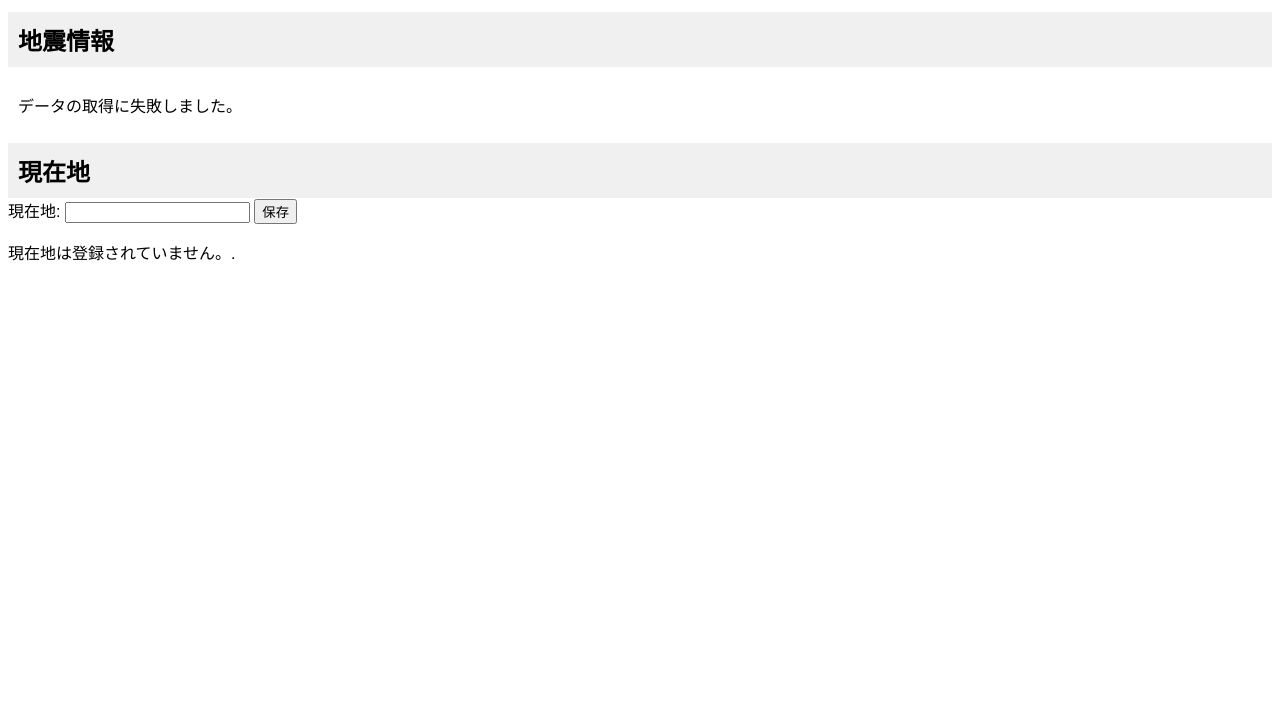
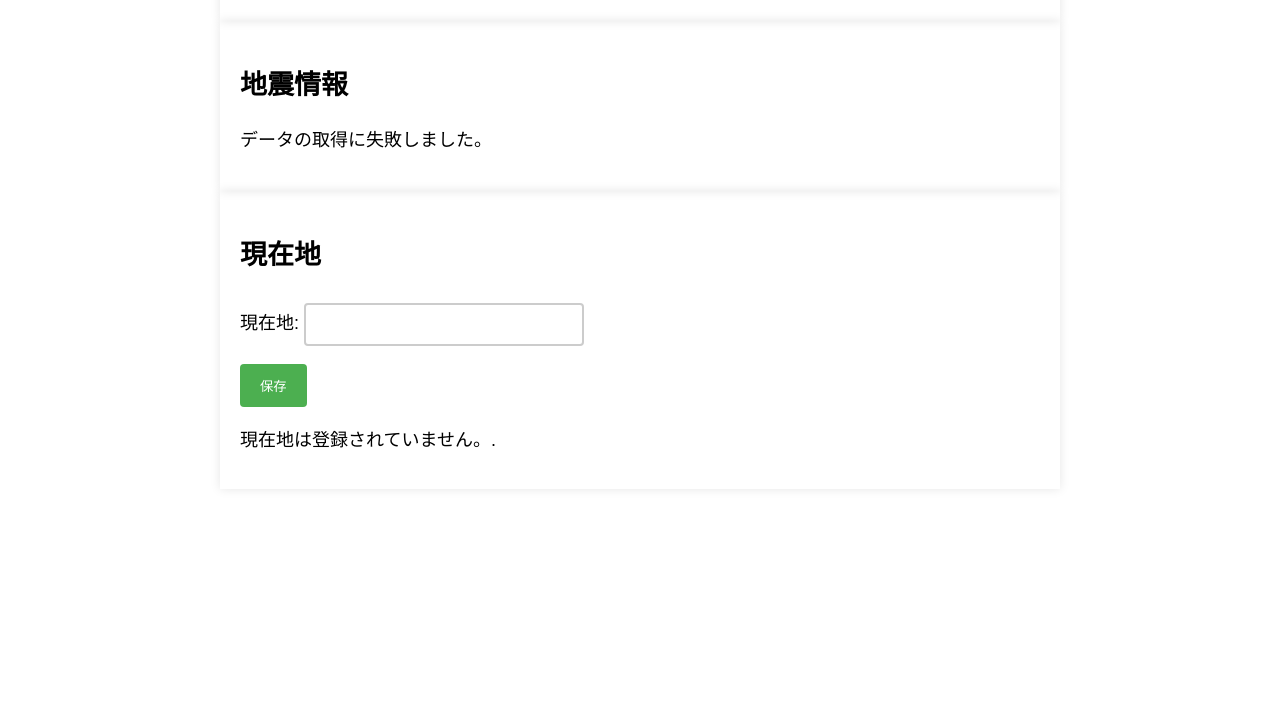
Before and after one commit to eewviewerguy/eew-viewer, a plain HTML site: page index.html in a window 1280 px wide. Shown: the part 82-800 px from the top of the page. Drawn offline with Linux system fonts and the light colour scheme; no server answers.

Commit message:
Update index.html

```diff
--- a/index.html
+++ b/index.html
@@ -9,48 +9,81 @@
     <style>
         body {
             font-family: sans-serif;
-         }
-         h1, h2 {
-         margin: 0;
-         padding: 10px;
-         background-color: #f0f0f0;
-         }
-         #earthquake-info, #earthquake-list {
-         padding: 10px;
-         }
-         @media (max-width: 600px) {
-         body {
-         font-size: 14px;
-         }
+            font-size: 18px;
         }
         .warn {
-           background-color: #ff6964;
-           animation: blink 1s linear;
+            background-color: red;
         }
-
+        #EEW, #EARTHQUAKEINFO, #Settings {
+            max-width: 800px;
+            margin: 0 auto;
+            padding: 20px;
+            box-shadow: 0 0 10px rgba(0, 0, 0, 0.1);
+        }
+        h1 {
+            margin-top: 0;
+            font-size: 24px;
+        }
         .large {
             font-size: 18px;
         }
-         @keyframes blink {
-           0% {
-             background-color: #F0f0f0;
+        .warning-box {
+            border: 1px solid #ccc;
+            padding: 10px;
+            margin-bottom: 10px;
+            border-radius: 10px;
         }
-           100% {
-             background-color: #ff6964;
+        #earthquake-info, #earthquake-list {
+            margin-bottom: 20px;
         }
+        #save-button {
+            display: block;
+            margin-top: 10px;
         }
+
+        button {
+    background-color: #4CAF50;
+    color: white;
+    padding: 12px 20px;
+    border: none;
+    border-radius: 4px;
+    cursor: pointer;
+}
+
+button:hover {
+    background-color: #3e8e41;
+}
+input[type=text] {
+    width: 35%;
+    padding: 12px 20px;
+    margin: 8px 0;
+    box-sizing: border-box;
+    border: 2px solid #ccc;
+    border-radius: 4px;
+}
+
+input[type=text]:focus {
+    border: 2px solid #4CAF50;
+}
+
+
     </style>
 </head>
 <body>
+    <div id="EEW">
         <h1>緊急地震速報</h1>
         <div id="earthquake-info"></div>
+    </div>
+    <div id="EARTHQUAKEINFO">
         <h2>地震情報</h2>
         <div id="earthquake-list"></div>
+    </div>
+    <div id="Settings">
         <h2>現在地</h2>
         <label for="user-location">現在地:</label>
         <input type="text" id="user-location">
         <button id="save-button">保存</button><p id="location"></p>
-
+    </div>
       <script>
 const earthquakeWarnings = {};
 
@@ -171,6 +204,7 @@ async function main() {
 } else {
     for (let i = 0; i < warnings.length; i++) {
         const warning = warnings[i];
+        info += `<div class="warning-box" id="EEW[${warning.EventID}]">`;
         info += `<p class="large">#${i + 1}</p>`;
             console.log(warning)
             if (warning.iscancel) {
```
Lines whose indentation alone changed are shown as unchanged.
